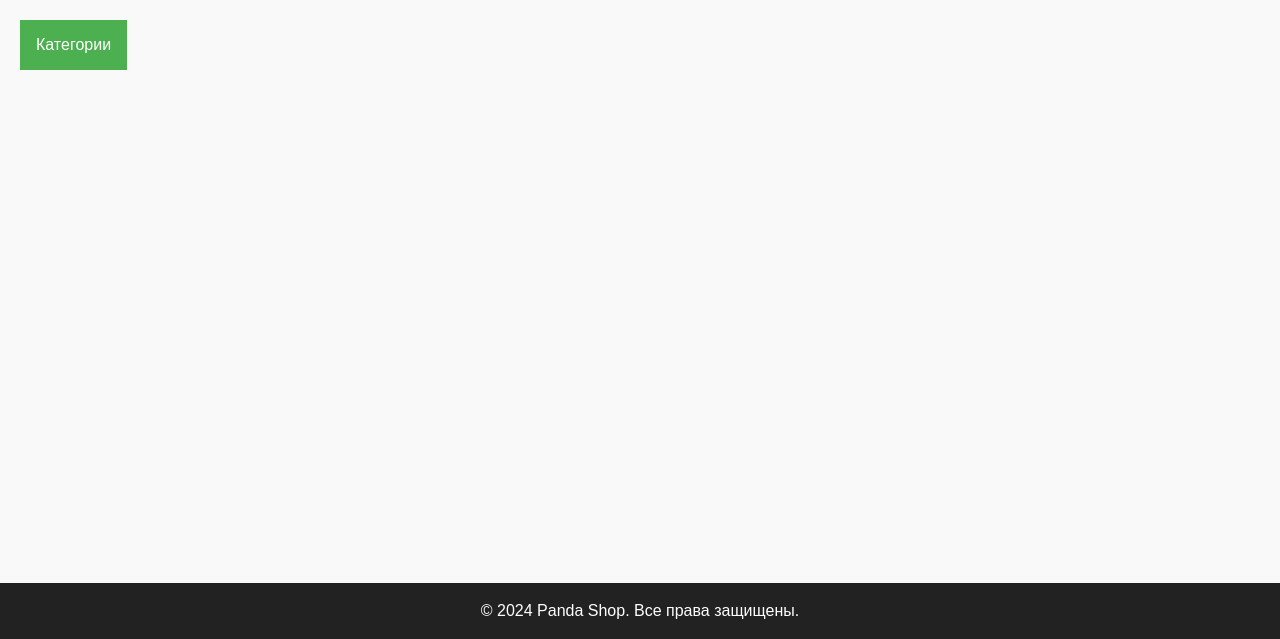
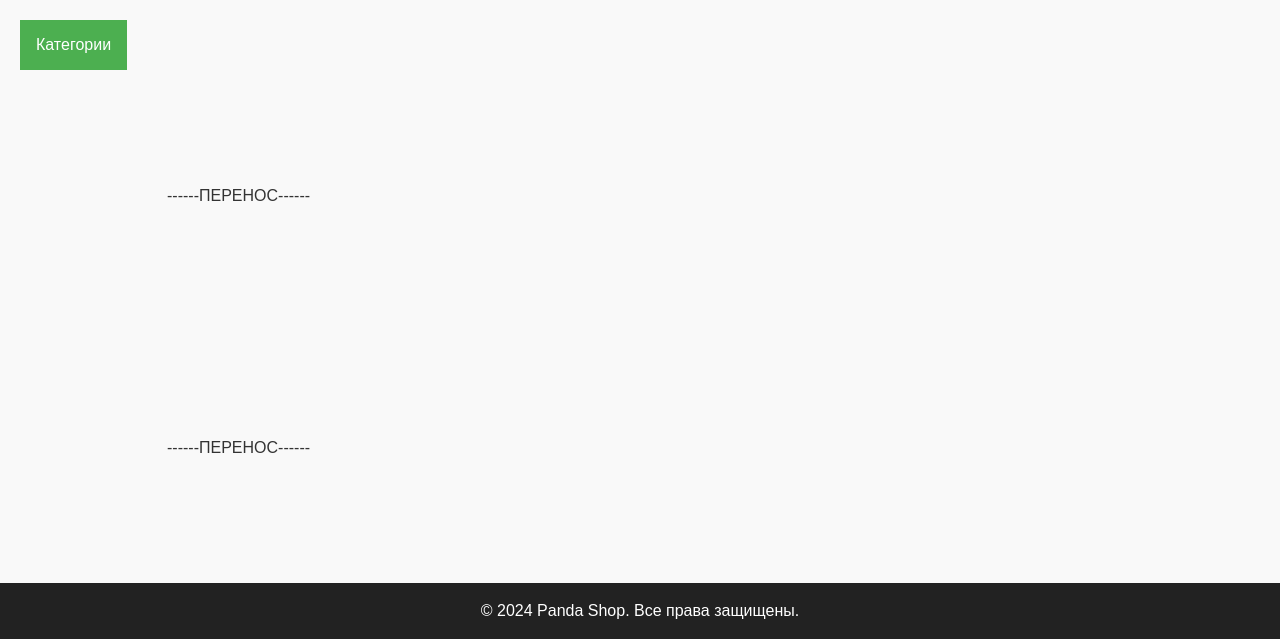
Before and after one commit to 0101Programmer/fastApiShop, a FastAPI app: template templates/catalog_page.html in a window 1280 px wide. Shown: the part 161-800 px from the top of the page. Run offline with FastAPI, Linux system fonts and the light colour scheme; the template is opened without the code that fills it, so the values that code supplies are empty.

Commit message:
Добавлена возможность настроить перенос элементов в шаблоне

```diff
--- a/pages_directory/catalog_page.py
+++ b/pages_directory/catalog_page.py
@@ -12,7 +12,7 @@ templates = Jinja2Templates(directory="templates")
 @catalog_route.get("/catalog/", response_class=HTMLResponse)
 async def catalog_get(request: Request):
     split_products_lists = None
-    products_per_page = 6
+    products_per_page = 8
     page_number = 0
     available_pages = []
 
--- /dev/null
+++ b/static/styles_css/flexbox_breaks_style.css
@@ -0,0 +1,18 @@
+.container {
+    display: flex;
+    flex-wrap: wrap;
+    gap: 10px;
+}
+
+.item {
+    width: 150px;
+    height: 80px;
+    text-align: center;
+    line-height: 80px;
+}
+
+.break::after {
+    content: " ";
+    width: 100%;
+    order: 9999; /* Убедитесь, что этот элемент всегда идет последним */
+}
--- a/templates/catalog_page.html
+++ b/templates/catalog_page.html
@@ -21,8 +21,9 @@
 {% block content %}
 <link rel="stylesheet" href="{{ url_for('static', path='styles_css/catalog_filter_buttons_style.css') }}">
 <link rel="stylesheet" href="{{ url_for('static', path='styles_css/product_card_style_v2.css') }}">
+<link rel="stylesheet" href="{{ url_for('static', path='styles_css/flexbox_breaks_style.css') }}">
 
-
+<div class="container">
     {% if user_id %}
     <div class="dropdown">
         <button class="dropbtn">Категории</button>
@@ -42,7 +43,7 @@
         </div>
     </div>
     {% endif %}
-
+    <div class="item break">------ПЕРЕНОС------</div>
     <div class="product-list">
         {% if not split_products_lists %}
             {% for product in all_products %}
@@ -122,7 +123,7 @@
             {% endfor %}
         {% endif %}
     </div>
-
+    <div class="item break">------ПЕРЕНОС------</div>
     {% if split_products_lists %}
         <span>Навигация по страницам:</span>
         {% for page in available_pages %}
@@ -133,6 +134,6 @@
             {% endif %}
         {% endfor %}
     {% endif %}
-
+</div>
 
 {% endblock %}
```
Lines whose indentation alone changed are shown as unchanged.
